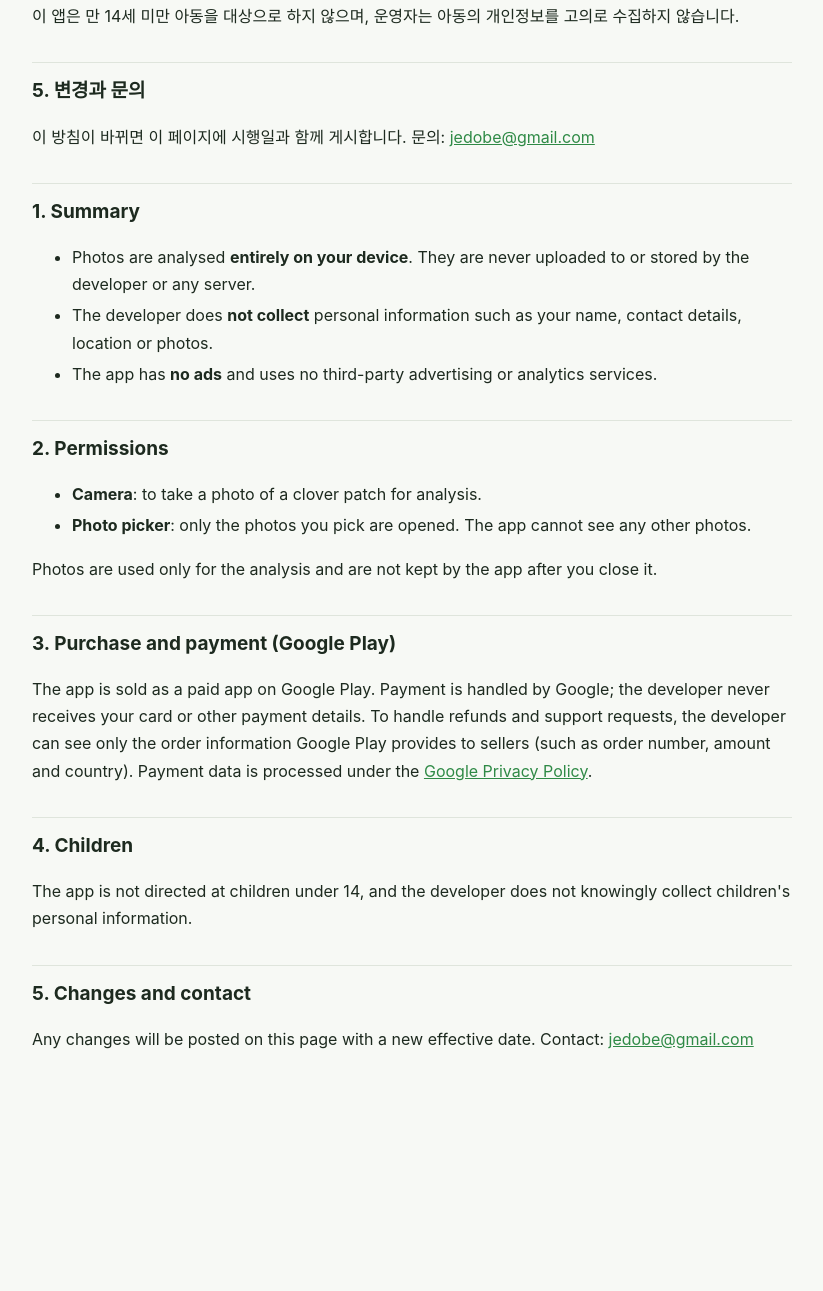
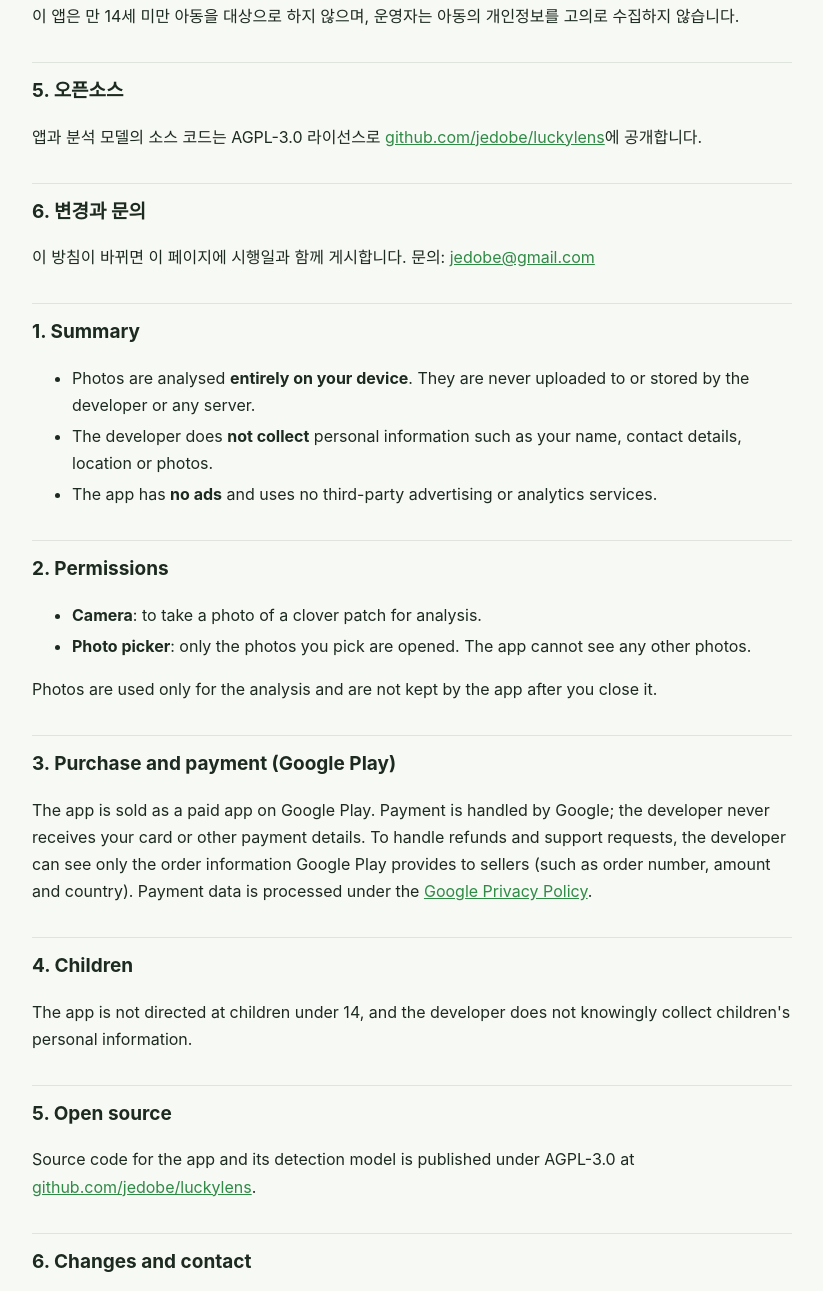
Before and after one commit to jedobe/luckylens, a plain HTML site: page docs/privacy/index.html in a window 1280 px wide. Shown: the part 798-2089 px from the top of the page, without its empty margins (228-1051 px from the left). Before the commit the page ends 1931 px from the top, so only its background shows below. Drawn offline with Linux system fonts and the light colour scheme.

Commit message:
Restore open-source (AGPL-3.0) wording for the paid release
The app keeps YOLO11s, so the source must be published under AGPL-3.0.
Selling the app for a price is compatible with that.

Co-Authored-By: Claude Opus 5.5 <noreply@anthropic.com>
Claude-Session: https://claude.ai/code/session_01MAjziRNRxEBdBMxDP15N5D

```diff
--- a/docs/privacy/index.html
+++ b/docs/privacy/index.html
@@ -44,7 +44,10 @@
 <h2>4. 아동</h2>
 <p>이 앱은 만 14세 미만 아동을 대상으로 하지 않으며, 운영자는 아동의 개인정보를 고의로 수집하지 않습니다.</p>
 
-<h2>5. 변경과 문의</h2>
+<h2>5. 오픈소스</h2>
+<p>앱과 분석 모델의 소스 코드는 AGPL-3.0 라이선스로 <a href="https://github.com/jedobe/luckylens">github.com/jedobe/luckylens</a>에 공개합니다.</p>
+
+<h2>6. 변경과 문의</h2>
 <p>이 방침이 바뀌면 이 페이지에 시행일과 함께 게시합니다. 문의: <a href="mailto:jedobe@gmail.com">jedobe@gmail.com</a></p>
 </section>
 
@@ -69,7 +72,10 @@
 <h2>4. Children</h2>
 <p>The app is not directed at children under 14, and the developer does not knowingly collect children's personal information.</p>
 
-<h2>5. Changes and contact</h2>
+<h2>5. Open source</h2>
+<p>Source code for the app and its detection model is published under AGPL-3.0 at <a href="https://github.com/jedobe/luckylens">github.com/jedobe/luckylens</a>.</p>
+
+<h2>6. Changes and contact</h2>
 <p>Any changes will be posted on this page with a new effective date. Contact: <a href="mailto:jedobe@gmail.com">jedobe@gmail.com</a></p>
 </section>
 </main>
```
Also changed, not shown: docs/index.html (+1 -0 lines), 3 other files.
